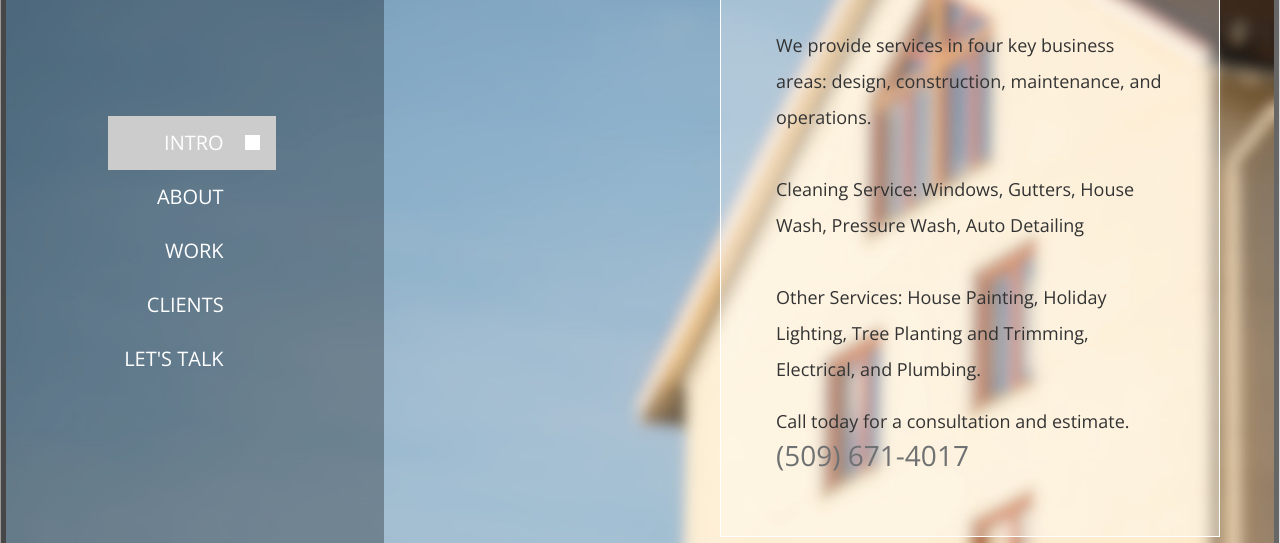
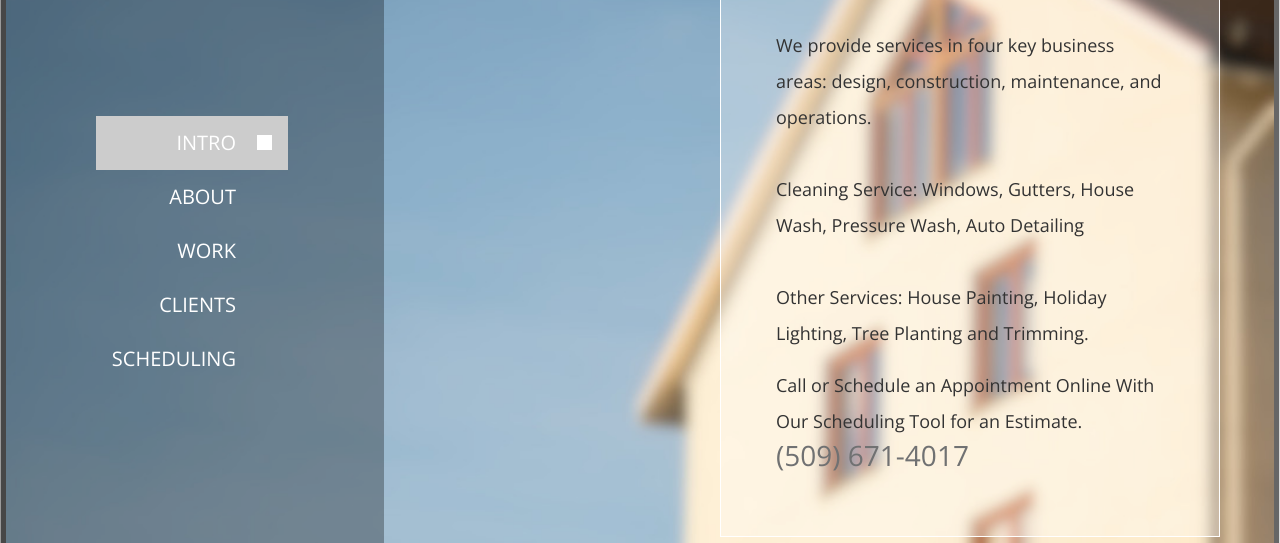
Before and after one commit to ripekern/speciallybrilliant.com, a plain HTML site: page index.html in a window 1280 px wide. Shown: the part 204-747 px from the top of the page. Drawn offline with nearby package versions, Linux system fonts and the light colour scheme.

Commit message:
manuscript change

```diff
--- a/index.html
+++ b/index.html
@@ -73,7 +73,7 @@ https://templatemo.com/tm-536-dream-pulse
                 </li>
                 <li class="nav-item">
                   <a href="#talk" class="nav-link">
-                    <span class="d-inline-block mr-3">Let's Talk</span>
+                    <span class="d-inline-block mr-3">Scheduling</span>
                     <span class="d-inline-block tm-white-rect"></span>
                   </a>
                 </li>
@@ -120,10 +120,10 @@ https://templatemo.com/tm-536-dream-pulse
                         <p class="tm-color-gray">
                           We provide services in four key business areas: design, construction, maintenance, and operations. <br><br>
                           Cleaning Service: Windows, Gutters, House Wash, Pressure Wash, Auto Detailing<br><br>
-                          Other Services: House Painting, Holiday Lighting, Tree Planting and Trimming, Electrical, and Plumbing.
+                          Other Services: House Painting, Holiday Lighting, Tree Planting and Trimming.
                         </p>
                         <p class="mb-0 tm-color-gray">
-                          Call today for a consultation and estimate.
+                          Call or Schedule an Appointment Online With Our Scheduling Tool for an Estimate.
                         </p>
                         <h3>(509) 671-4017</h3>
                     </div>
@@ -301,7 +301,7 @@ https://templatemo.com/tm-536-dream-pulse
                           swenbergman@proton.me<br>
                           Service Area: Spokane, Spokane Valley, Post Falls and Nearby Towns/Cities.
                         </p>
-                        <h3>(509) 671-4017</h3>
+                        <h3>(509) 671-4017</h3> <br>
                     </div>
                   </div>
 
```
